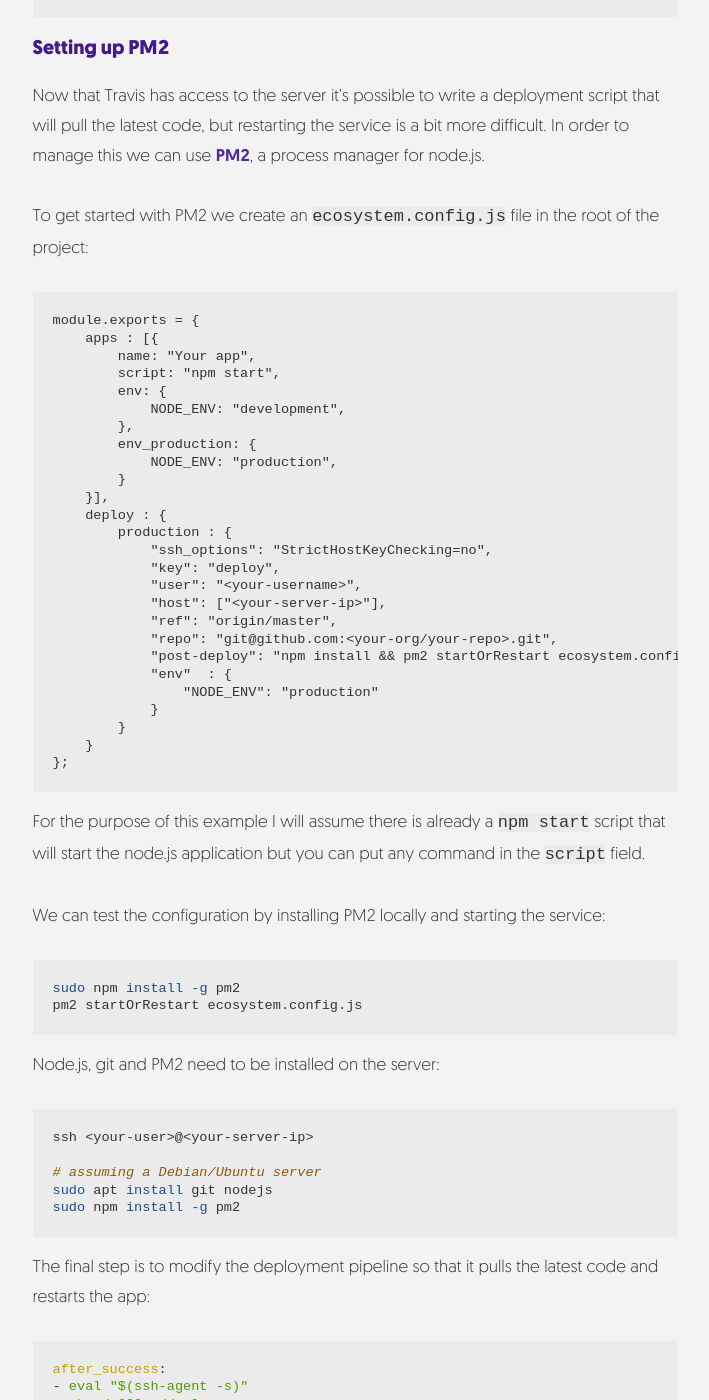
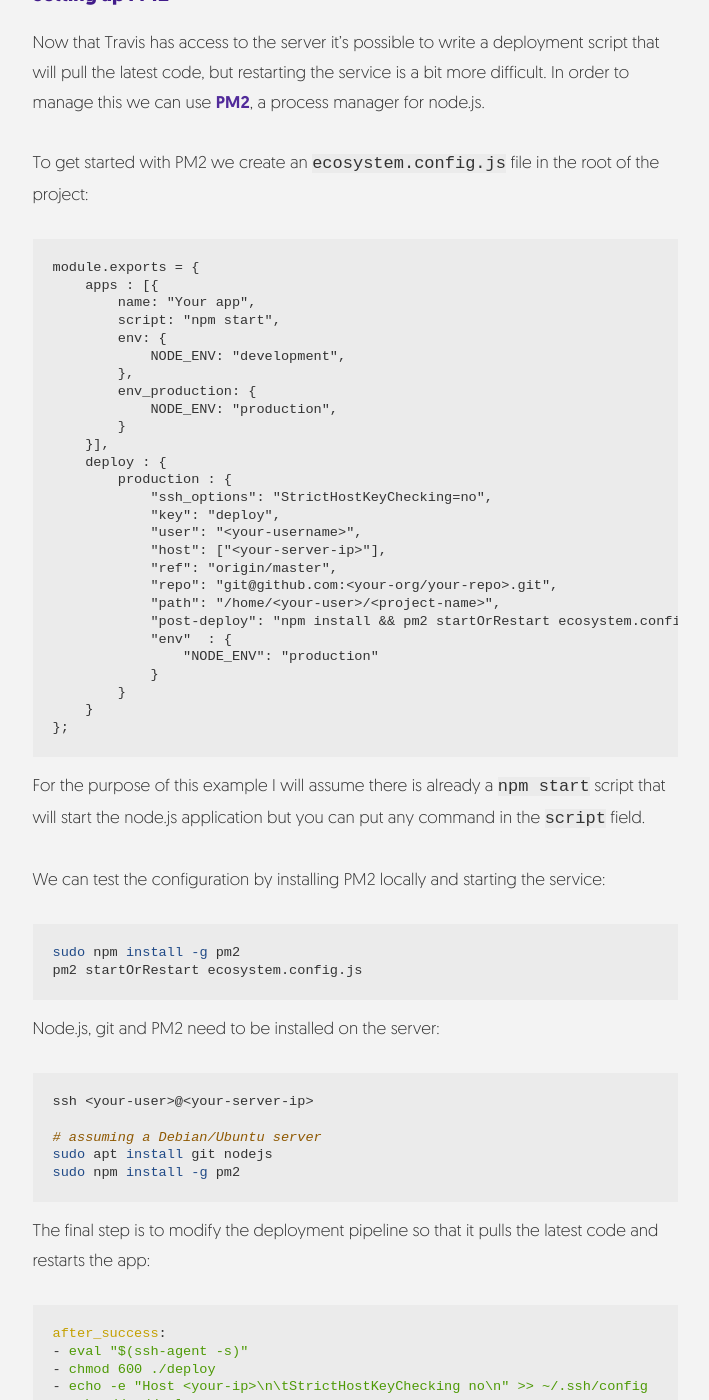
Before and after one commit to linusnorton/ljn.io, a Jekyll site: the page built from _posts/2019-12-03-continuous-deployment-on-a-budget.md, in a window 1280 px wide and 1400 px high, scrolled down 5319 px. Shown: the whole window, without its empty margins (285-994 px from the left). Built offline with Jekyll 4.4.1, drawn with Linux system fonts in a browser that asks for light colours; some of the changed lines change nothing that is shown; some of the changed text lies outside the part shown.

Commit message:
minor corrections

````diff
--- a/_posts/2019-12-03-continuous-deployment-on-a-budget.md
+++ b/_posts/2019-12-03-continuous-deployment-on-a-budget.md
@@ -81,13 +81,10 @@
 Add the key to your server(s):
 
 ```bash
-scp deploy* <your-user>@<your-server-ip>/home/<your-user>/.ssh
+scp deploy.pub <your-user>@<your-server-ip>:/home/<your-user>/.ssh
 ssh <your-user>@<your-server-ip>
 cd .ssh
-mv deploy id_rsa
-mv deploy.pub id_rsa.pub
-chmod 600 .ssh/id_rsa*
-cat id_rsa.pub >> authorized_keys
+cat deploy.pub >> authorized_keys
 ```
 
 You can test the key by logging out of your server and then trying to connect again with:
@@ -158,6 +155,7 @@
             "host": ["<your-server-ip>"],
             "ref": "origin/master",
             "repo": "git@github.com:<your-org/your-repo>.git",
+            "path": "/home/<your-user>/<project-name>",
             "post-deploy": "npm install && pm2 startOrRestart ecosystem.config.js --env production",
             "env"  : {
                 "NODE_ENV": "production"
@@ -192,7 +190,7 @@
 after_success:
 - eval "$(ssh-agent -s)"
 - chmod 600 ./deploy
-- echo -e "Host 35.178.27.220\n\tStrictHostKeyChecking no\n" >> ~/.ssh/config
+- echo -e "Host <your-ip>\n\tStrictHostKeyChecking no\n" >> ~/.ssh/config
 - ssh-add ./deploy
 - npm install pm2 -g
 - pm2 deploy ecosystem.config.js production update
````
